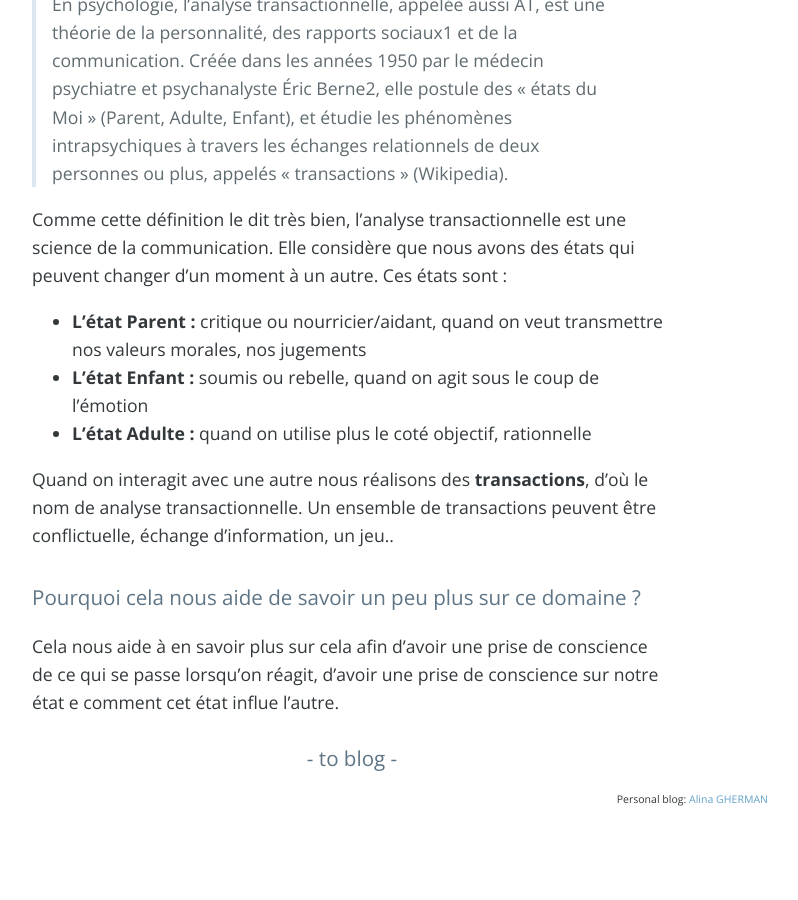
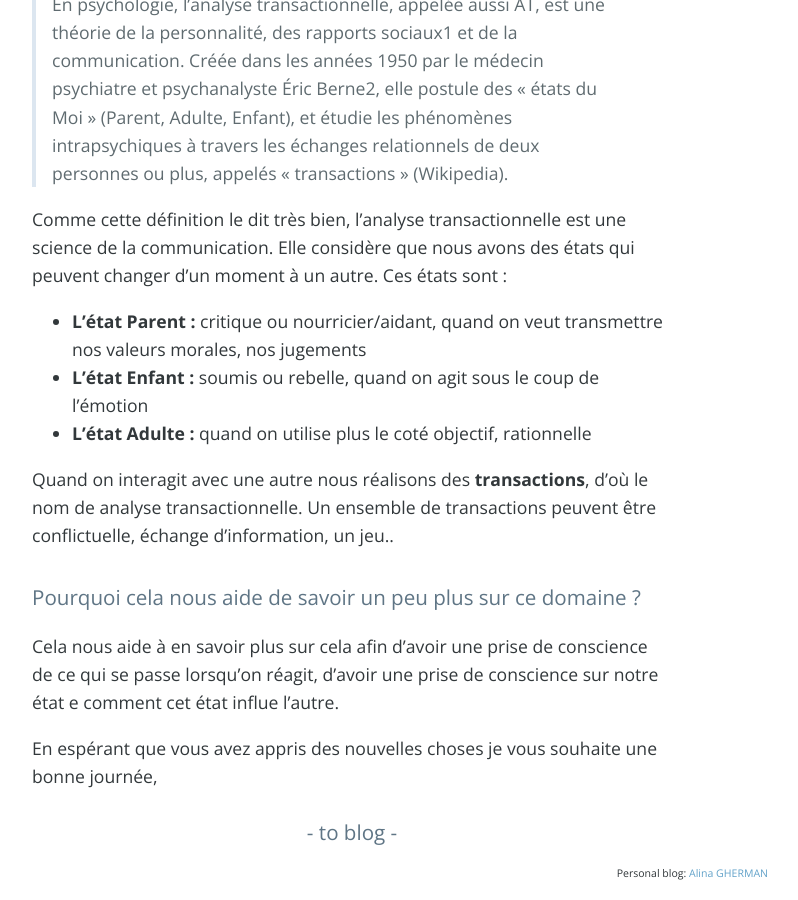
Before and after one commit to veve90/veve90.github.io, a Jekyll site: the page built from _posts/2017-12-17-analyse-transactionelle.md, in a window 1280 px wide and 900 px high, scrolled down 661 px. Shown: the whole window, without its empty margins (288-1086 px from the left). Built offline with Jekyll 4.4.1, drawn with Linux system fonts in a browser that asks for light colours; nearby versions of some CDN libraries; comment, search, counter and statistics services are not loaded; before the commit the page ends 1487 px from its top, so only the background shows below that.

Commit message:
Add final

```diff
--- a/_posts/2017-12-17-analyse-transactionelle.md
+++ b/_posts/2017-12-17-analyse-transactionelle.md
@@ -28,3 +28,6 @@ Un ensemble de transactions peuvent être conflictuelle, échange d’informatio
 # Pourquoi cela nous aide de savoir un peu plus sur ce domaine ?
 
 Cela nous aide  à en savoir plus sur cela afin d’avoir une prise de conscience de ce qui se  passe lorsqu’on réagit, d’avoir une prise de conscience sur notre état e comment cet état influe l’autre.
+
+
+En espérant que vous avez appris des nouvelles choses je vous souhaite une bonne journée,
```
